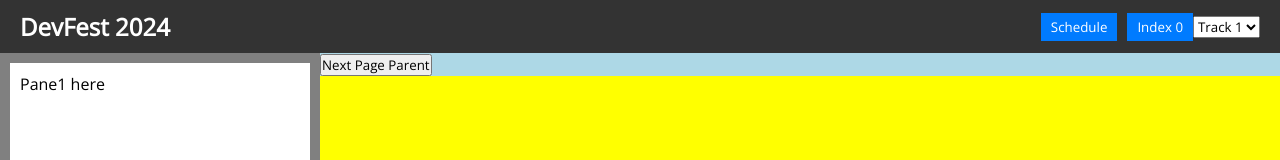
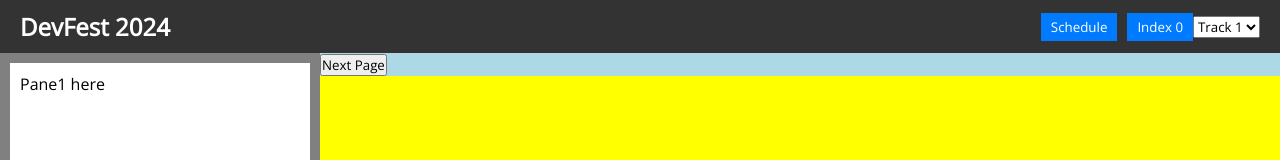
Before and after one commit to adicu/devfest-2024, a Next.js app: page / in a window 1280 px wide. Shown: the top 160 px of the page. Built offline with nearby package versions, Linux system fonts and the light colour scheme.

Commit message:
Cleaned up comments

```diff
--- a/src/components/Book.jsx
+++ b/src/components/Book.jsx
@@ -1,5 +1,4 @@
 import styled from "@emotion/styled";
-import { useState } from "react";
 import PageFlipApp from "./book-components/PageFlipApp";
 
 const Book = (props) => {
@@ -8,45 +7,21 @@ const Book = (props) => {
     flex: 3;
   `;
 
-  // const [parentPage, setParentPage] = useState(1);
-
-  // function updateParentPage(newVal) {
-  //   console.log("Old parent page " + parentPage);
-
-  //   setParentPage(newVal);
-  //   console.log("New parent page " + parentPage);
-  // }
-
-  // const toggleComponent = () => {
-  //   console.log("Next Parent Page clicked with parentPage = " + parentPage);
-
-  //   if (parentPage < 3) {
-  //     setParentPage(parentPage + 1);
-  //   } else {
-  //     setParentPage(1);
-  //   }
-  // };
-
   const toggleComponent = () => {
-    // console.log("Next Parent Page clicked with parentPage = " + parentPage);
-
     if (props.currentPage < 3) {
-      // setParentPage(parentPage + 1);
       props.updatePage(props.currentPage + 1);
     } else {
-      // setParentPage(1);
       props.updatePage(1);
     }
   };
 
   return (
     <Container>
-      <button onClick={toggleComponent}>Next Page Parent</button>
+      <button onClick={toggleComponent}>Next Page</button>
 
       <PageFlipApp
         parentPage={props.currentPage}
         previousPage={props.previousPage}
-        // setParentPage={props.up}
       />
     </Container>
   );
--- a/src/components/book-components/Page.jsx
+++ b/src/components/book-components/Page.jsx
@@ -15,19 +15,18 @@ import styled from "@emotion/styled";
 //   }
 // `;
 
-const PageWrapper = styled.div`
-  /* margin: 1em; */
+const Container = styled.div`
   background-color: violet;
   height: 100%;
 `;
 
 const Page = (props) => {
   return (
-    <PageWrapper>
+    <Container>
       <p>{props.pageNumber}</p>
 
       <p>{props.children}</p>
-    </PageWrapper>
+    </Container>
   );
 };
 
```
Also changed, not shown: src/components/book-components/PageFlipApp.jsx (+0 -15 lines).
